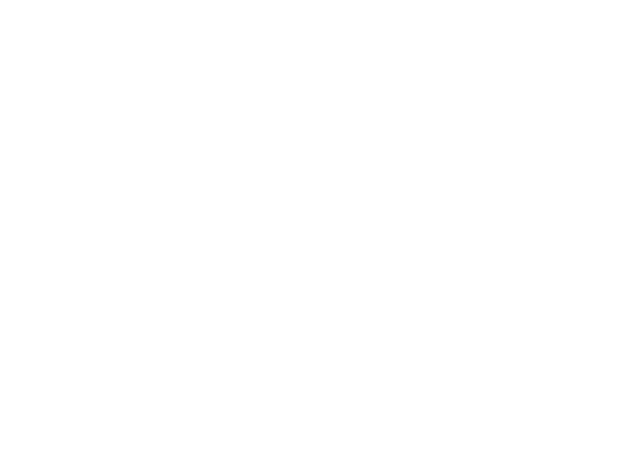
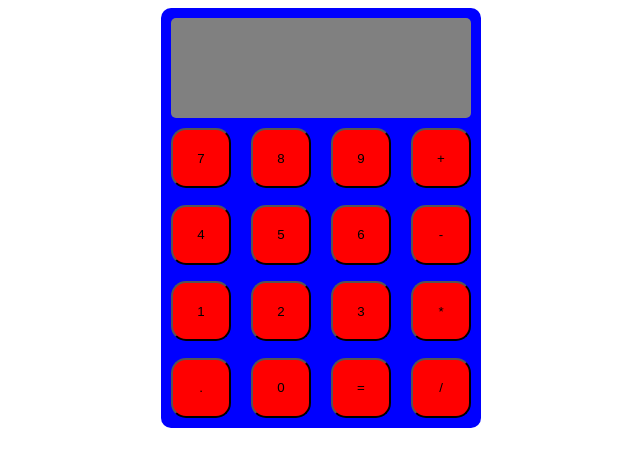
Before and after one commit to FitzTurtle/odin-calculator, a plain HTML site: page index.html in a window 1280 px wide. Shown: the whole page, without its empty margins (319-959 px from the left). Drawn offline with Linux system fonts and the light colour scheme.

Commit message:
created initial flex-box arrangement for buttons and display, added temporary colors and styles

```diff
--- a/index.html
+++ b/index.html
@@ -8,6 +8,38 @@
     <title>Document</title>
 </head>
 <body>
+    <div class="calcContainer">
+        <div class="display">
+        </div>
+
+        <div class="buttonContainer">
+            <div class="row buttons">
+                <button class="button number">7</button>
+                <button class="button number">8</button>
+                <button class="button number">9</button>
+                <button class="button operation">+</button>
+            </div>
+            <div class="row buttons">
+                <button class="button number">4</button>
+                <button class="button number">5</button>
+                <button class="button number">6</button>
+                <button class="button operation">-</button>
+            </div>
+            <div class="row buttons">
+                <button class="button number">1</button>
+                <button class="button number">2</button>
+                <button class="button number">3</button>
+                <button class="button operation">*</button>
+            </div>
+            <div class="row buttons">
+                <button class="button">.</button>
+                <button class="button">0</button>
+                <button class="button">=</button>
+                <button class="button">/</button>
+            </div>
+        </div>
+
+    </div>
 
 </body>
 </html>
--- a/styles.css
+++ b/styles.css
@@ -0,0 +1,49 @@
+body {
+    display: flex;
+    justify-content: center;
+    align-items: center;
+}
+
+
+
+/* Calc body */
+.calcContainer {
+    display: flex;
+    background-color: blue;
+    min-width: 300px;
+    height: 400px;
+    flex-direction: column;
+    padding: 10px;
+    border-radius: 10px;
+}
+
+.display {
+    background-color: grey;
+    height: 100px;
+    border-radius: 5px;
+}
+
+.buttonContainer{
+    display: flex;
+    flex-direction: column;
+    justify-content: space-between;
+    padding-top: 10px;
+    flex: 1;
+
+}
+
+.row {
+    display: flex;
+    justify-content: space-between;
+}
+
+/* Buttons */
+.button {
+    border-radius: 15px;
+    display: flex;
+    background-color: red;
+    width: 60px;
+    height: 60px;
+    justify-content: center;
+    align-items: center;
+}
```
